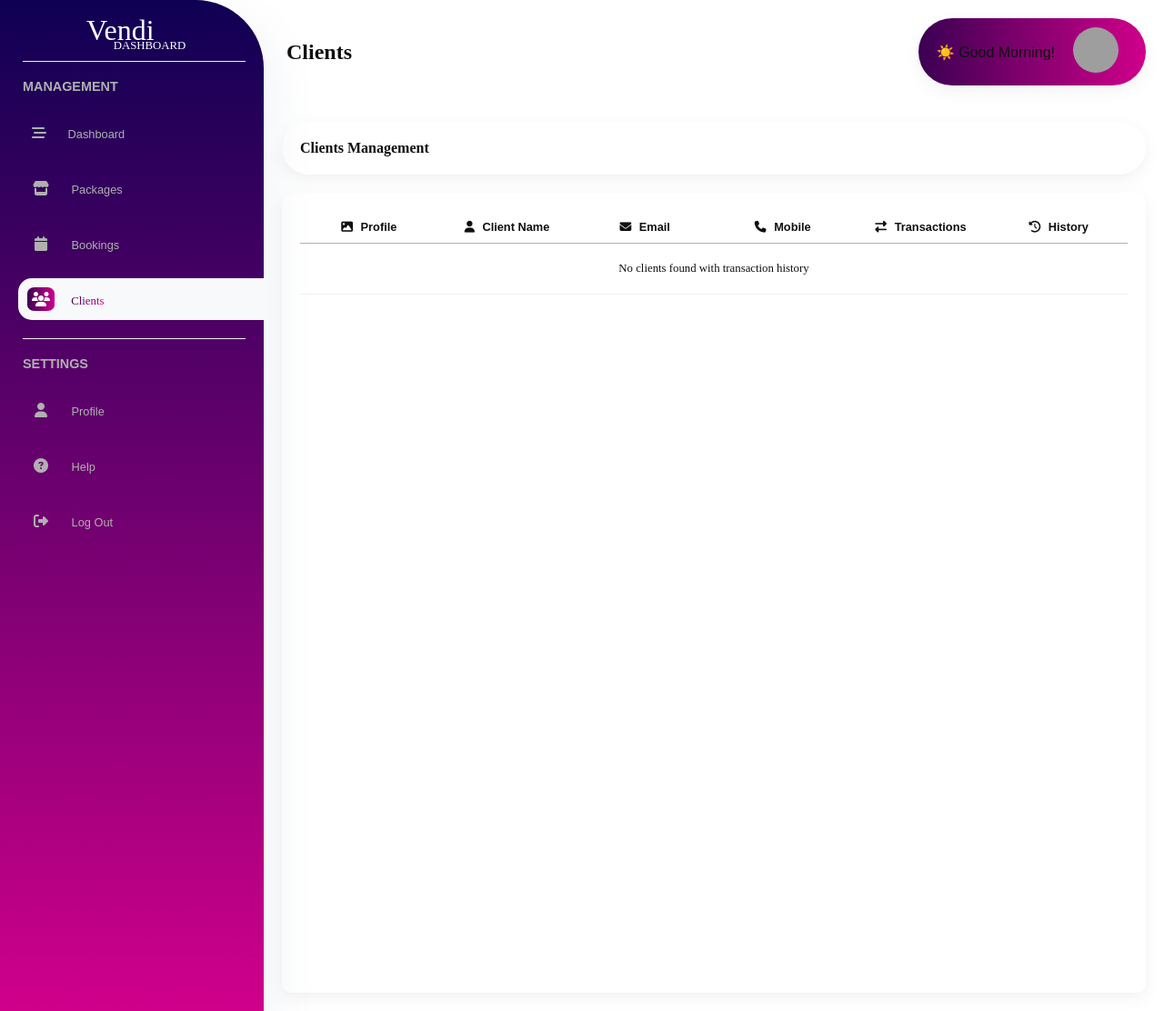
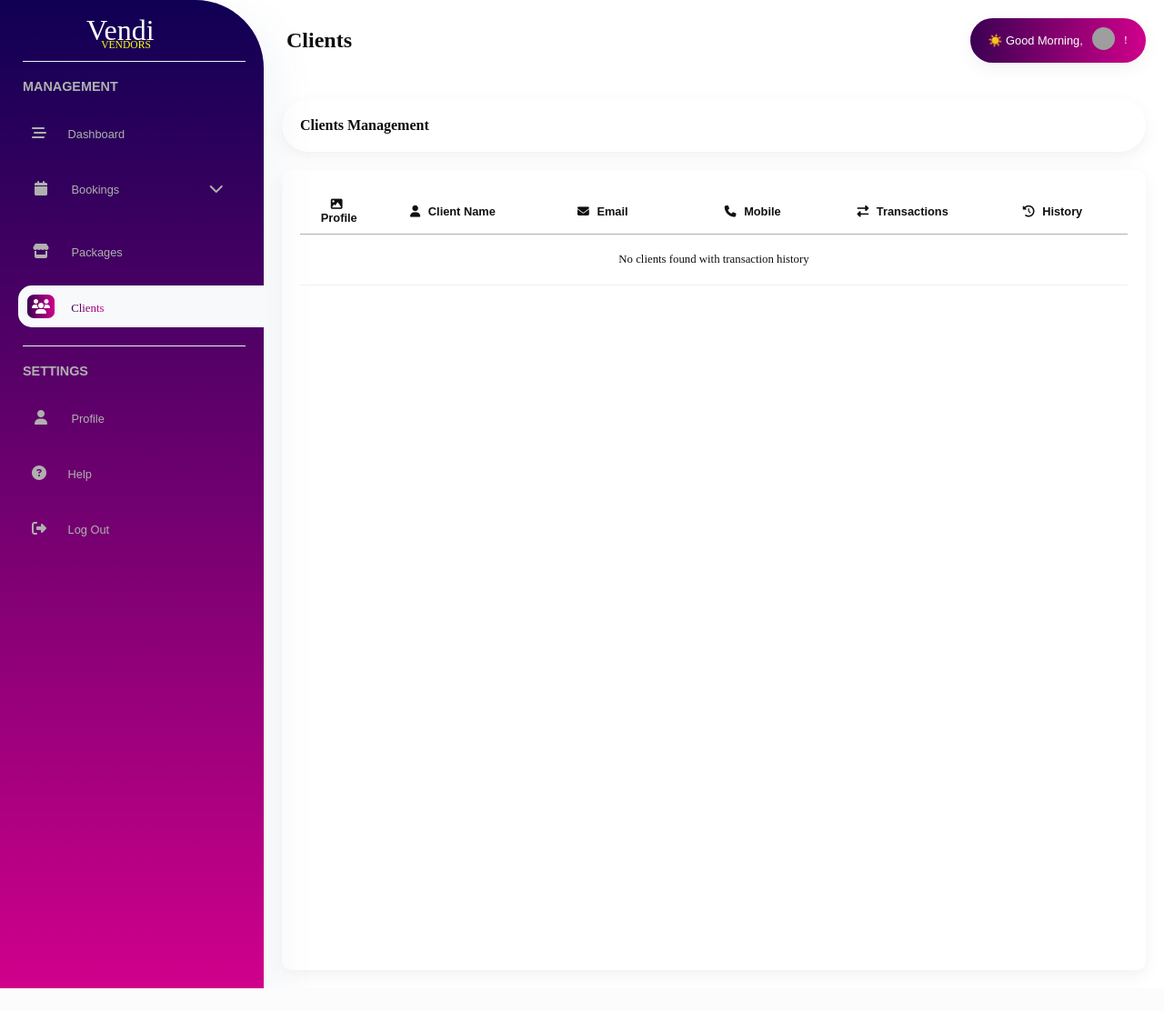
Before and after one commit to JPPdp/VendiApp, a PHP site: page /vendor_clients.php in a window 1280 px wide. Shown: the whole page at 91% size. After the commit the page ends 1087 px from the top, so only its background shows below. Run offline with PHP 8.4, Linux system fonts and the light colour scheme; the visitor is signed in with stand-in values (Sample User, id 1); data that the repository does not hold is empty; some web fonts are replaced; grey boxes are pictures that could not be loaded.

Commit message:
Updated ewan

```diff
--- a/customers.css
+++ b/customers.css
@@ -142,3 +142,79 @@
 .VIEW_BUTTON:hover {
     border: 2px solid var(--gryShade1);
 }
+
+.TRANSACTION_COUNT {
+    font-size: 0.8rem;
+    font-family: 'Inter_Medium';
+}
+
+#PROFILE_PIC_HEADER,
+#PROFILE_PIC_CELL{
+    width: 5%;
+}
+
+.CLIENT_PROFILE_PIC {
+    width: 40px; /* Make the actual image smaller */
+    height: 40px;
+    border-radius: 50%;
+    object-fit: cover;
+    border: 2px solid #f0f0f0;
+    margin: 0 auto; /* Center the image in the cell */
+    display: block; /* Needed for margin auto to work */
+}
+
+.CLIENT_INFO {
+    display: flex;
+    align-items: center;
+    gap: 20px;
+    margin-bottom: 20px;
+    padding: 10px;
+    border-radius: 10px;
+}
+
+.CLIENT_DETAILS h3 {
+    margin: 0;
+    font-size: 1rem;
+    color: var(--blkShade1);
+}
+
+.CLIENT_DETAILS p {
+    margin: 5px 0;
+    color: var(--gryShade2);
+    font-family: 'Inter_Medium';
+    font-size: 0.8rem;
+}
+
+#BREADCRUMB {
+    color: var(--gryShade1);
+    text-decoration: none;
+    font-family: 'Inter_SemiBold';
+}
+
+#BREADCRUMB:hover {
+    color: var(--gryShade2);
+}
+
+#GO_BACK {
+    display: inline;
+    padding: 7.5px 10px;
+    color: var(--gryShade2);
+    font-family: 'Inter_Bold';
+    font-size: 0.75rem;
+    border-radius: 20px;
+    border: 2px solid var(--whtShade2);
+    background: var(--gradient_White);
+    text-decoration: none;
+    cursor: pointer;
+    text-align: center;
+    justify-content: center;
+}
+
+#GO_BACK:hover {
+    border: 2px solid var(--gryShade1);
+}
+
+.TRANSACTION_DETAILS {
+    white-space: pre-wrap;
+    word-wrap: break-word;
+}
--- a/dashboard.css
+++ b/dashboard.css
@@ -924,3 +924,22 @@ body{
     font-size: 0.8rem;
     margin-right: -10px;
 }
+
+.DASHBOARD_FOOTER {
+    background-color: transparent;
+    padding: 10px;
+    font-size: 0.8rem;
+    color: var(--gryShade1);
+    text-align: center;
+    position: relative;
+    margin-top: 20px;
+}
+
+.COPYRIGHT {
+    opacity: 75%;
+    transition: opacity 0.2s;
+}
+
+.COPYRIGHT:hover {
+    opacity: 100%;
+}
--- a/vendor_clients.php
+++ b/vendor_clients.php
@@ -12,16 +12,12 @@ if (!isset($_SESSION['user_id']) || $_SESSION['user_type'] != "vendor") {
 date_default_timezone_set('Asia/Manila');
 $currentHour = date('H');
 
-if ($currentHour >= 1 && $currentHour < 4) {
-    $greeting = '🌄 Good Dawn!';
-} elseif ($currentHour >= 16 && $currentHour < 18.5) {
-    $greeting = '🌅 Good Dusk!';
-} elseif ($currentHour < 12) {
-    $greeting = '☀️ Good Morning!';
+if ($currentHour < 12) {
+    $greeting = '☀️ Good Morning,';
 } elseif ($currentHour < 18) {
-    $greeting = '🌤️ Good Afternoon!';
+    $greeting = '🌤️ Good Afternoon,';
 } else {
-    $greeting = '🌙 Good Evening!';
+    $greeting = '🌙 Good Evening,';
 }
 
 $vendor_id = $_SESSION['user_id'];
@@ -58,32 +54,6 @@ $clients = $stmt->get_result()->fetch_all(MYSQLI_ASSOC);
     <link rel="stylesheet" href="dashboard.css?v=<?php echo time(); ?>">
     <link rel="stylesheet" href="customers.css?v=<?php echo time(); ?>">
     <link rel="stylesheet" href="https://cdnjs.cloudflare.com/ajax/libs/font-awesome/6.5.1/css/all.min.css">
-    <style>
-        .PROFILE_PIC {
-            width: 50px;
-            height: 50px;
-            border-radius: 50%;
-            object-fit: cover;
-        }
-        .VIEW_BUTTON {
-            display: inline-block;
-            padding: 5px 10px;
-            background-color: #4CAF50;
-            color: white;
-            text-decoration: none;
-            border-radius: 4px;
-            transition: background-color 0.3s;
-        }
-        .VIEW_BUTTON:hover {
-            background-color: #45a049;
-        }
-        .TRANSACTION_COUNT {
-            background-color: #f0f0f0;
-            padding: 2px 6px;
-            border-radius: 10px;
-            font-size: 0.8em;
-        }
-    </style>
 </head>
 
 <body>
@@ -93,19 +63,34 @@ $clients = $stmt->get_result()->fetch_all(MYSQLI_ASSOC);
         <div class="NAVIGATION_BAR">
             <div class="LOGO">
                 <div class="LOGO_NAME">Vendi
-                    <span>DASHBOARD</span>
+                    <span id="VENDORS">VENDORS</span>
                 </div>
             </div>
 
             <div class="MENU_HEADER">MANAGEMENT</div>
-                    <a href="vendor_dashboard.php"><i class="fas fa-stream"></i> Dashboard</a>
-                    <a href="vendor_packages.php"><i class="fa fa-fw fa-store"></i> Packages</a>
-                    <a href="vendor_bookings.php"><i class="fa fa-fw fa-calendar"></i> Bookings</a>
-                    <a href="vendor_clients.php" class="NAV_ACTIVE"><i class="fa fa-fw fa-users"></i> <span> Clients</span></a>
+            <a href="vendor_dashboard.php"><i class="fas fa-stream"></i> Dashboard</a>
+
+            <!-- Bookings Dropdown -->
+            <div class="NAV_DROPDOWN">
+                <a class="NAV_DROPDOWN_TOGGLE" href="#">
+                    <i class="fa fa-fw fa-calendar"></i> Bookings <i class="fas fa-chevron-down NAV_DROPDOWN_ICON"></i>
+                </a>
+                <div class="NAV_DROPDOWN_CONTENT">
+                    <a href="vendor_bookings_approval.php"><i class="fas fa-calendar-alt"></i> <span id="ITALIC">Pending Bookings</span></a>
+                    <a href="vendor_bookings_active.php"><i class="far fa-calendar-check"></i> <span id="ITALIC">Scheduled Bookings</span></a>
+                    <a href="vendor_bookings_completed.php"><i class="fas fa-calendar-check"></i> <span id="ITALIC">Completed Bookings</span></a>
+                    <a href="vendor_bookings_cancelled.php"><i class="fas fa-calendar-times"></i> <span id="ITALIC">Cancelled Bookings</span></a>
+                </div>
+            </div>
+
+            <a href="vendor_package.php"><i class="fa fa-fw fa-store"></i> Packages</a>
+
+            <a href="vendor_clients.php" class="NAV_ACTIVE"><i class="fas fa-users"></i> <span>Clients</span></a>
+
             <div class="MENU_HEADER">SETTINGS</div>
-                    <a href="vendor_profile.php"><i class="fa fa-fw fa-user"></i> Profile</a>
-                    <a href="help.php"><i class="fa fa-fw fa-question-circle"></i> Help</a>
-                    <a href="logout.php" class="LOGOUT"><i class="fa fa-fw fa-sign-out-alt"></i> Log Out</a>
+            <a href="vendor_profile.php"><i class="fa fa-fw fa-user"></i> Profile</a>
+            <a href="vendor_help.php"><i class="fas fa-question-circle"></i> Help</a>
+            <a href="logout.php" class="LOGOUT"><i class="fas fa-sign-out-alt"></i> Log Out</a>
         </div>
 
         <!-- Dashboard Content -->
@@ -117,11 +102,11 @@ $clients = $stmt->get_result()->fetch_all(MYSQLI_ASSOC);
 
                 <div class="RIGHT_UPPER">
                     <div class="ACCOUNT">
-                        <span class="HELLO"><?php echo $greeting; ?></span>
+                        <div class="GREETING"><?php echo $greeting; ?></div>
                         <a href="vendor_profile.php">
-                            <img src="<?php echo htmlspecialchars($vendor['profile_pic'] ?? 'assets/images/default_profile.jpg'); ?>" alt="Profile Picture" class="PROFILE_PIC">
+                            <img src="<?php echo htmlspecialchars($_SESSION['profile_picture']); ?>" alt="" class="PROFILE_PIC">
                         </a>
-                        <span class="BUSINESS_NAME"><?php echo htmlspecialchars($vendor['business_name']); ?></span>
+                        <span class="BUSINESS_NAME"><?php echo htmlspecialchars($vendor['business_name']); ?>!</span>
                     </div>
                 </div>
             </div>
@@ -137,7 +122,7 @@ $clients = $stmt->get_result()->fetch_all(MYSQLI_ASSOC);
                 <table>
                     <thead>
                         <tr>
-                            <th><i class="fas fa-image"></i> Profile</th>
+                            <th id="PROFILE_PIC_HEADER"><i class="fas fa-image"></i> Profile</th>
                             <th><i class="fas fa-user"></i> Client Name</th>
                             <th><i class="fas fa-envelope"></i> Email</th>
                             <th><i class="fas fa-phone"></i> Mobile</th>
@@ -149,7 +134,7 @@ $clients = $stmt->get_result()->fetch_all(MYSQLI_ASSOC);
                         <?php if (!empty($clients)): ?>
                             <?php foreach ($clients as $client): ?>
                                 <tr>
-                                    <td class="PROFILE_PIC">
+                                    <td id="PROFILE_PIC_CELL">
                                         <img src="<?php echo htmlspecialchars($client['profile_picture'] ?? 'assets/images/default_profile.jpg'); ?>" alt="Profile Picture" class="PROFILE_PIC">
                                     </td>
                                     <td class="CLIENT_NAME"><?php echo htmlspecialchars($client['name']); ?></td>
--- a/vendor_dashboard.php
+++ b/vendor_dashboard.php
@@ -440,6 +440,11 @@ $vendor_todos = $stmt->get_result()->fetch_all(MYSQLI_ASSOC);
                     </div>
                 </div>
             </div>
+                <footer class="DASHBOARD_FOOTER">
+                    <div class="FOOTER_CONTENT">
+                        <span class="COPYRIGHT">&copy; 2025 GitRat</span>
+                    </div>
+                </footer>
         </div>
     </div>
 
```
Also changed, not shown: vendor_clients_history.php (+10 -64 lines), uploads/SC WEB GLUTTON.png (added).
